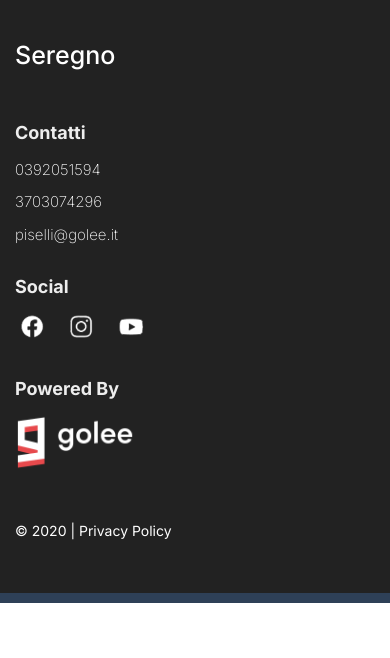
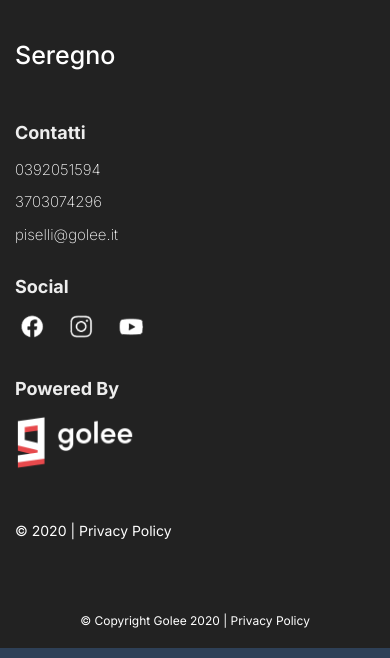
Before and after one commit to geonosis-bot/0dUVW-CTEQkUmFSnVgh9T, a Jekyll site: the page built from index.html, in a window 390 px wide. Shown: the part 903-1561 px from the top of the page. Built offline with Jekyll 4.4.1, drawn with Linux system fonts in a browser that asks for light colours; nearby versions of some CDN libraries; comment, search, counter and statistics services are not loaded; before the commit the page ends 1506 px from its top, so only the background shows below that.

Commit message:
graphic fix

```diff
--- a/_includes/footer.html
+++ b/_includes/footer.html
@@ -4,9 +4,6 @@
       <div class="col-sm-6 col-md-6 col-xl-3 p-0">
         <div class="single-footer-widget footer_1">
           <a href="#" class="whiteBig no-padding">{{ site.data.manifest.club_name }}</a>
-          <p class="white d-none d-md-block">
-            © Golee 2020 | <a href="https://golee.it/privacy-policy/" target="_blank">Privacy Policy</a>
-          </p>
         </div>
       </div>
       <div class="col-xl-3 col-sm-6 col-md-6 no-padding-mobile">
@@ -88,4 +85,10 @@
       </div>
     </div>
   </div>
+
+  <div class="copy py-3 d-flex align-items-center justify-content-center">
+    <p class="white">
+      © Copyright Golee 2020 | <a href="https://golee.it/privacy-policy/" target="_blank">Privacy Policy</a>
+    </p>
+  </div>
 </footer>
--- a/_sass/_footer.scss
+++ b/_sass/_footer.scss
@@ -1,10 +1,20 @@
 //--------- start footer Area -------------//
 .footer-area {
   background-color: #091b27;
-  padding: 100px 0 0;
+  padding: 100px 0 0 0;
   @media (max-width: 991px) {
-    padding: 70px 0 0;
+    padding: 70px 0 0 0;
   }
+
+  .copy {
+    p {
+      font-size: 12px;
+    }
+    a {
+      color: $white_color;
+    }
+  }
+
   .form-control {
     background-color: transparent;
   }
--- a/_sass/_thespace.scss
+++ b/_sass/_thespace.scss
@@ -2469,7 +2469,7 @@ body {
 .footer-area {
   // margin-top: 100px;
   background: $back_dark !important;
-  padding: 50px 0px !important;
+  padding: 50px 0px 0 !important;
   border-bottom: 10px solid $base_color;
   @media #{$smartphone} {
     padding: 0px 0px !important;
```
